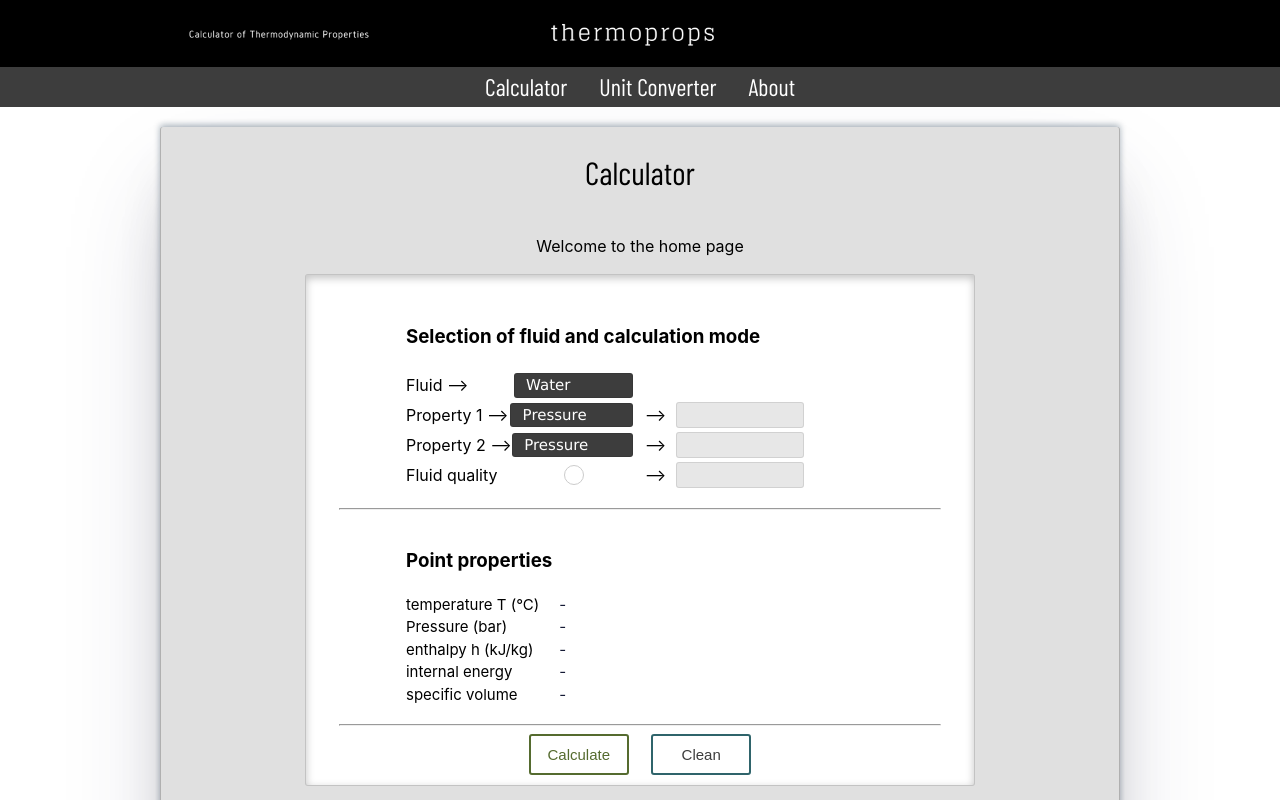
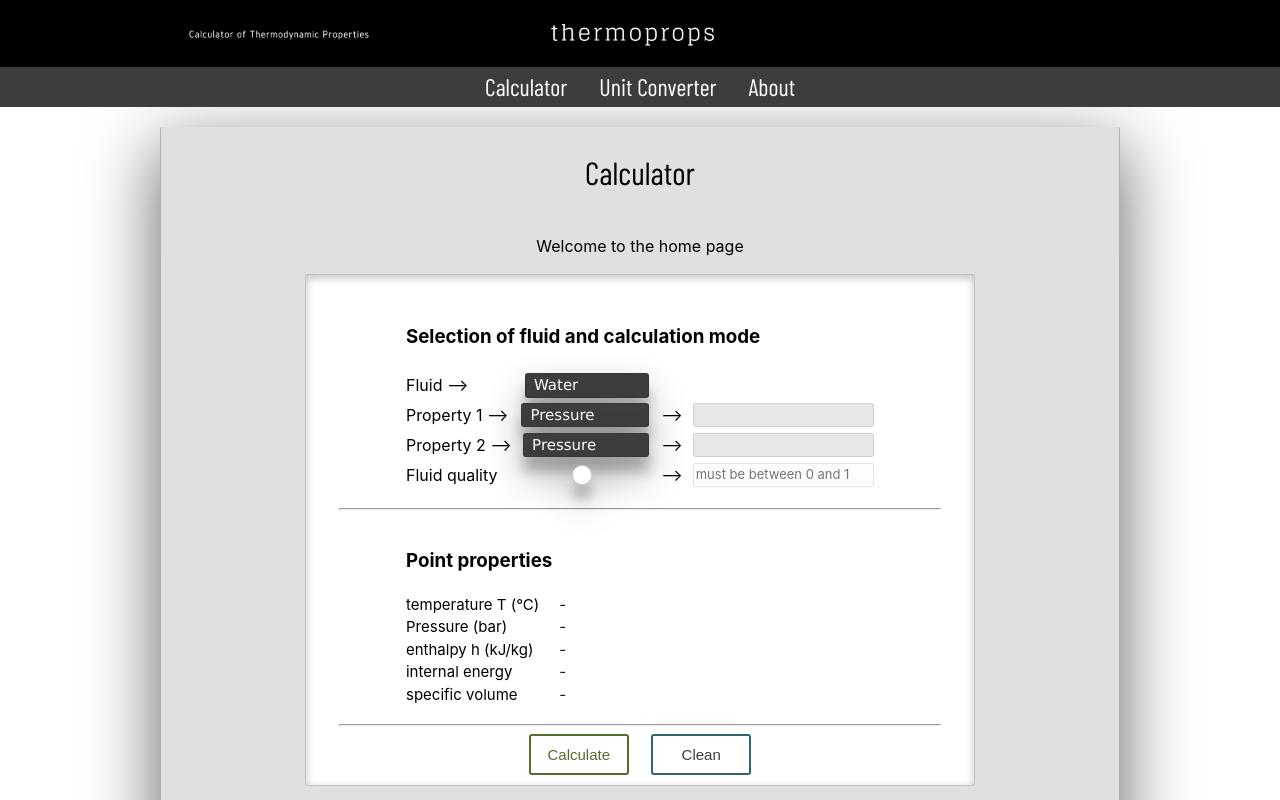
Before and after one commit to eraycancelik/thermoprops, a React (Vite) app in the folder frontend/: page / in a window 1280 px wide. Shown: the top 800 px of the page. Built offline with nearby package versions, Linux system fonts and the light colour scheme.

Commit message:
dammy commit

```diff
--- a/frontend/src/App.css
+++ b/frontend/src/App.css
@@ -35,5 +35,5 @@
   border-right:solid 1px rgba(0, 0, 0, 0.212);
   border-left:solid 1px rgba(0, 0, 0, 0.212);
   background-color: rgb(224, 224, 224);
-  box-shadow: rgba(50, 50, 93, 0.25) 0px 50px 100px -20px, rgba(0, 0, 0, 0.3) 0px 30px 60px -30px, rgba(10, 37, 64, 0.35) 0px -2px 6px 0px ;
+  box-shadow: rgba(0, 0, 0, 0.56) 0px 22px 70px 4px;
 }
--- a/frontend/src/components/Table/SelectionArea.css
+++ b/frontend/src/components/Table/SelectionArea.css
@@ -9,10 +9,12 @@
 
 .specContainer {
     display: grid;
-    grid-template-columns: 3fr 2fr;
+    grid-template-columns: 3fr 2.5fr;
     text-align: start;
     align-items: center;
-    width: 85%;
+}
+.specContainer input{
+    font-size: 13px;
 }
 .specContainer > div {
     height: 30px;
@@ -53,7 +55,9 @@
     outline: none;
 }
 
-
+.fluidInput.active {
+    background-color: rgba(223, 223, 223, 0.062);
+  }
 /*----------------------------------------------  select option ----------------------------------------------------*/
 
 *,
@@ -63,6 +67,9 @@
 }
 
 select {
+    /*box-shadow: rgba(15, 11, 49, 0.4) 5px 5px, rgba(15, 11, 49, 0.3) 10px 10px, rgba(15, 11, 49, 0.2) 15px 15px, rgba(15, 11, 49, 0.1) 20px 20px, rgba(15, 11, 49, 0.05) 25px 25px;*/
+    box-shadow: rgba(0, 0, 0, 0.3) 0px 19px 38px, rgba(0, 0, 0, 0.22) 0px 15px 12px;
+    padding:0rem 0.5rem;
     align-items: center;
     justify-content: center;
     appearance: none;
@@ -75,7 +82,6 @@ select {
     cursor: inherit;
     line-height: inherit;
     width: 100%;
-    padding: 0rem 0.7rem;
 }
 
 select::-ms-expand {
@@ -92,6 +98,7 @@ select {
 }
 
 .checkbox-wrapper-18 .round label {
+    box-shadow: rgba(0, 0, 0, 0.3) 0px 19px 38px, rgba(0, 0, 0, 0.22) 0px 15px 12px;
     background-color: #fff;
     border: 1px solid #ccc;
     border-radius: 50%;
--- a/frontend/src/components/Table/SelectionArea.tsx
+++ b/frontend/src/components/Table/SelectionArea.tsx
@@ -1,5 +1,22 @@
 import './SelectionArea.css'
+import { useState } from 'react'
+
 const SelectionArea = () => {
+    const [isChecked, setIsChecked] = useState(true)
+    const [inputDisabled, setInputDisabled] = useState(true)
+    const [inputValue, setInputValue] = useState('');
+    const inputHandleChange = (event:any) => {
+        setInputValue(event.target.value);
+      };
+    const handleChange = () => {
+        setIsChecked(!isChecked)
+        setInputDisabled(!inputDisabled)
+        if (isChecked==false){
+            setInputValue('');
+        }
+        console.log(isChecked)
+        console.log(inputDisabled)
+    }
     return (
         <div className='selectionContainer'>
             <h3>Selection of fluid and calculation mode</h3>
@@ -46,11 +63,11 @@ const SelectionArea = () => {
                 </div>
                 <div className='quality'>
                     <label htmlFor="calculationMode">Fluid quality</label>
-                    <div className="checkbox-wrapper-18"><div className="round"><input type="checkbox" id="checkbox-18" /><label htmlFor="checkbox-18"></label></div></div>
+                    <div className="checkbox-wrapper-18"><div className="round"><input onChange={handleChange} type="checkbox" id="checkbox-18" /><label htmlFor="checkbox-18"></label></div></div>
                 </div>
                 <div className='arrowedInput'>
                     <p>&#10230;</p>
-                    <input className='fluidInput' type="number" />
+                    <input className={`fluidInput ${isChecked ? "active" : ""}`} placeholder="must be between 0 and 1" value={inputValue} onChange={inputHandleChange} type="number" disabled={inputDisabled} />
                 </div>
             </div>
         </div>
```
